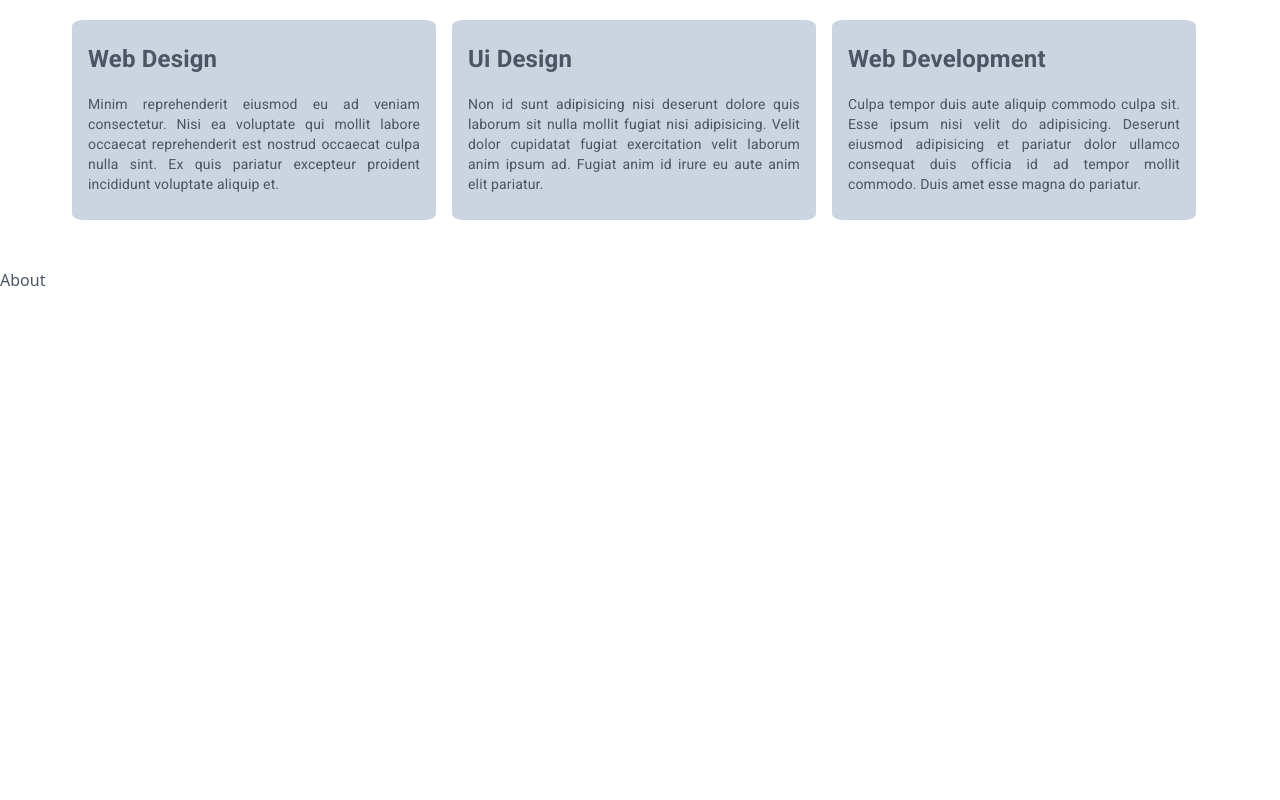
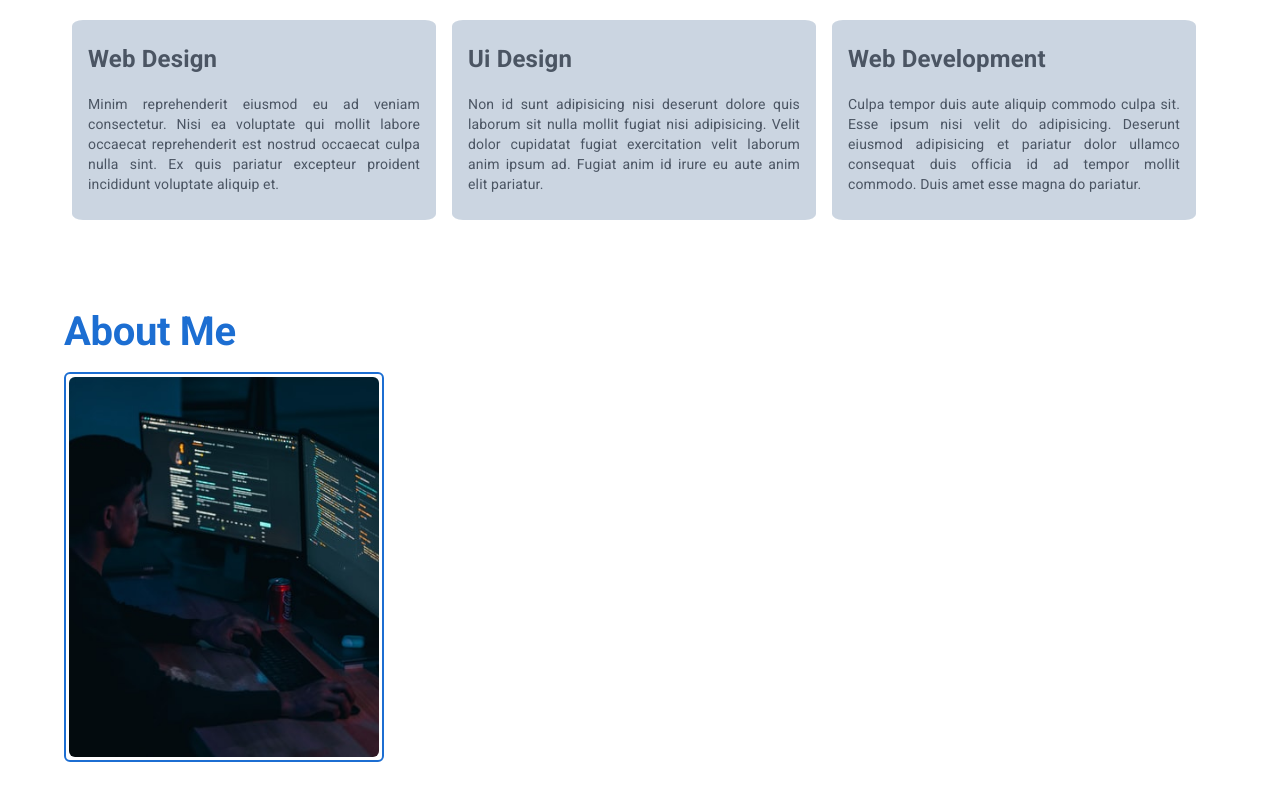
Before and after one commit to nairo-mudumane/react-portfolio-app, a React (Vite) app: page / in a window 1280 px wide. Shown: the part 688-1488 px from the top of the page. Before the commit the page ends 980 px from the top, so only its background shows below. Built offline with nearby package versions, Linux system fonts and the light colour scheme.

Commit message:
global images component

```diff
--- a/src/pages/Home/index.tsx
+++ b/src/pages/Home/index.tsx
@@ -1,15 +1,20 @@
+import React from "react";
 import { useTheme } from "../../hooks";
 import { About, Hero, Services } from "./sections";
-import { StyledHome } from "./styles";
+import { GlobalHomeStyles, StyledHome } from "./styles";
 
 export const Home = () => {
     const { isDark } = useTheme();
 
     return (
-        <StyledHome isDark={isDark}>
-            <Hero />
-            <Services />
-            <About />
-        </StyledHome>
+        <React.Fragment>
+            <GlobalHomeStyles isDark={isDark} />
+
+            <StyledHome isDark={isDark}>
+                <Hero />
+                <Services />
+                <About />
+            </StyledHome>
+        </React.Fragment>
     );
 };
--- a/src/pages/Home/sections/About.tsx
+++ b/src/pages/Home/sections/About.tsx
@@ -1,3 +1,37 @@
+import { Box, Container } from "@mui/material";
+import ScrollAnimation from "react-animate-on-scroll";
+import { Section, Title } from "../../../components";
+import { useTheme } from "../../../hooks";
+import { StyledAbout } from "../styles";
+
+import photoSrc from "../../../assets/images/my_photo.jpg";
+
 export const About = () => {
-    return <div>About</div>;
+    const { isDark } = useTheme();
+
+    return (
+        <Container>
+            <StyledAbout isDark={isDark}>
+                <Section>
+                    <ScrollAnimation
+                        animateOnce
+                        duration={0.8}
+                        animateIn="animate__fadeIn"
+                    >
+                        <Title text="About Me" />
+                    </ScrollAnimation>
+
+                    <Box className="content">
+                        <Box className="image">
+                            <img
+                                src={photoSrc}
+                                srcSet={photoSrc}
+                                alt="Nairo Mudumane's photo"
+                            />
+                        </Box>
+                    </Box>
+                </Section>
+            </StyledAbout>
+        </Container>
+    );
 };
--- a/src/pages/Home/sections/Hero.tsx
+++ b/src/pages/Home/sections/Hero.tsx
@@ -1,9 +1,9 @@
+import { Facebook, GitHub, LinkedIn } from "@mui/icons-material";
 import { Box, Button, Container, Typography } from "@mui/material";
 import { useTheme } from "../../../hooks";
 import { StyledHero } from "../styles";
 
 import bannerSrc from "../../../assets/images/nairo-mudumane.jpg";
-import { Facebook, GitHub, LinkedIn } from "@mui/icons-material";
 
 export const Hero = () => {
     const { isDark } = useTheme();
--- a/src/pages/Home/sections/Services.tsx
+++ b/src/pages/Home/sections/Services.tsx
@@ -12,7 +12,13 @@ export const Services = () => {
         <Container>
             <StyledServices isDark={isDark}>
                 <Section>
-                    <Title text="My Services" />
+                    <ScrollAnimation
+                        animateOnce
+                        duration={0.8}
+                        animateIn="animate__fadeIn"
+                    >
+                        <Title text="My Services" />
+                    </ScrollAnimation>
 
                     <Box className="list">
                         {MY_SERVICES.map((service, index) => (
--- a/src/pages/Home/styles.ts
+++ b/src/pages/Home/styles.ts
@@ -1,7 +1,34 @@
-import styled from "styled-components";
+import styled, { createGlobalStyle } from "styled-components";
 import blur1 from "../../assets/images/blur1.svg";
 import { globalColors } from "../../global/Colors";
 import { ICurrentTheme } from "../../types";
+
+export const GlobalHomeStyles = createGlobalStyle<ICurrentTheme>`
+.image {
+    display: flex;
+    align-items: center;
+    justify-content: center;
+
+    background-color: transparent;
+    border: 2px solid
+        ${(props) => (props.isDark ? globalColors.gray1 : globalColors.blue1)};
+    overflow: hidden;
+
+    max-width: 320px;
+    height: 390px;
+    padding: 0.2rem;
+
+    & > img {
+        height: 100%;
+    }
+}
+
+.image,
+.image > img {
+    object-fit: cover;
+    border-radius: 6px;
+}
+`;
 
 export const StyledHome = styled.div<ICurrentTheme>``;
 
@@ -19,32 +46,6 @@ export const StyledHero = styled.div<ICurrentTheme>`
         align-content: flex-start;
         justify-content: space-between;
         align-items: flex-start;
-    }
-
-    .image {
-        display: flex;
-        align-items: center;
-        justify-content: center;
-
-        background-color: transparent;
-        border: 2px solid
-            ${(props) =>
-                props.isDark ? globalColors.gray1 : globalColors.blue1};
-        overflow: hidden;
-
-        max-width: 320px;
-        height: 390px;
-        padding: 0.2rem;
-
-        & > img {
-            height: 100%;
-        }
-    }
-
-    .image,
-    .image > img {
-        object-fit: cover;
-        border-radius: 6px;
     }
 
     .hero {
@@ -119,3 +120,5 @@ export const StyledServices = styled.div<ICurrentTheme>`
         }
     }
 `;
+
+export const StyledAbout = styled.div<ICurrentTheme>``;
```
Also changed, not shown: src/assets/images/my_photo.jpg (added).
